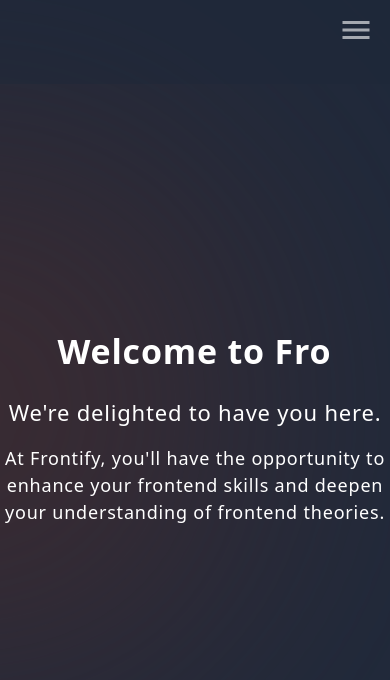
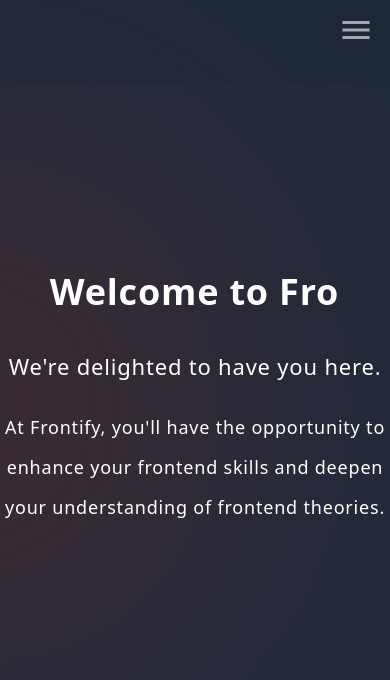
Before and after one commit to Webprojon/frontify, a React (Vite) app: page / in a window 390 px wide. Shown: the top 680 px of the page. Built offline with nearby package versions, Linux system fonts and the light colour scheme.

Commit message:
home is changed

```diff
--- a/src/pages/Home.tsx
+++ b/src/pages/Home.tsx
@@ -2,8 +2,8 @@
 
 export default function Home() {
 	return (
-		<div className="md:max-w-[1200px] h-[82vh] mx-auto text-white flex flex-col gap-7 justify-center items-center tracking-wider">
-			<h2 className="text-[34px] md:text-[64px] font-semibold leading-none">
+		<div className="md:max-w-[1200px] h-[75vh] mx-auto text-white flex flex-col gap-y-10 justify-center items-center tracking-wider">
+			<h2 className="text-[36px] md:text-[64px] font-semibold leading-none">
 				<Typewriter
 					options={{
 						autoStart: true,
@@ -14,9 +14,9 @@
 					}}
 				/>
 			</h2>
-			<div className="text-center space-y-4 max-w-[1000px]">
+			<div className="text-center space-y-6 max-w-[1000px]">
 				<p className="text-[22px]">We're delighted to have you here.</p>
-				<p className="text-[18px] md:text-[20px]">
+				<p className="leading-10 text-[18px] md:text-[20px]">
 					At Frontify, you'll have the opportunity to enhance your frontend
 					skills and deepen your understanding of frontend theories.
 				</p>
```
